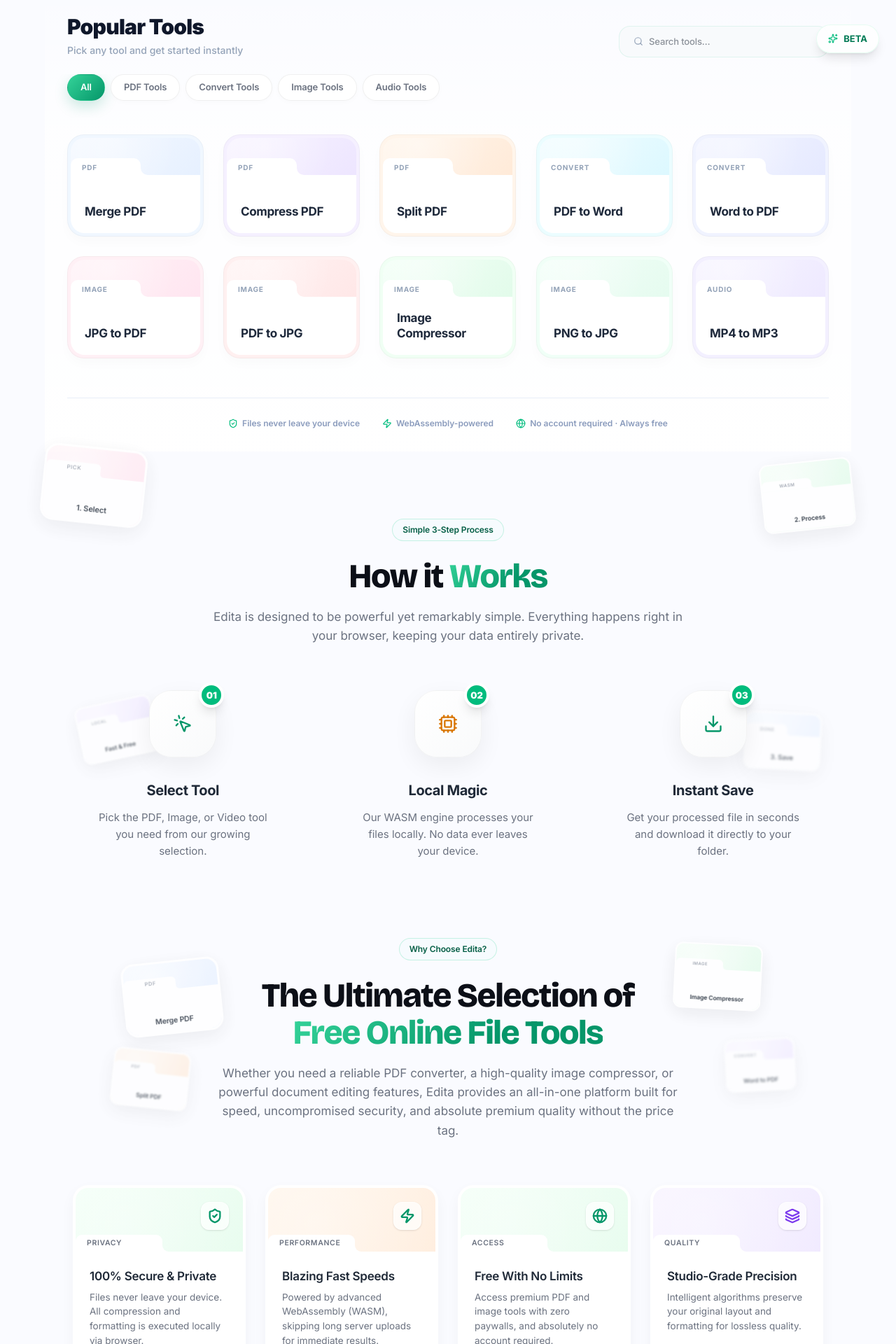
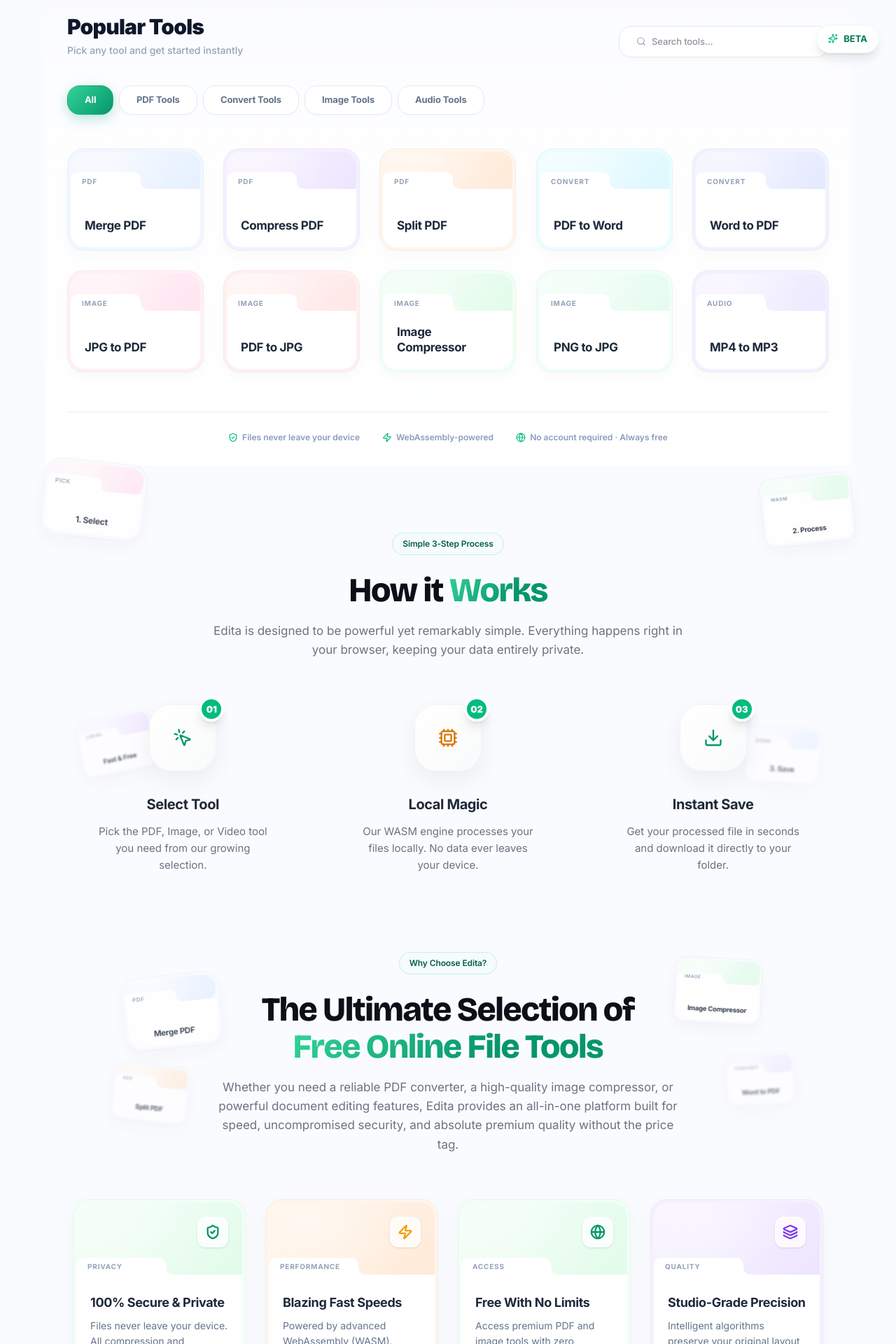
Before and after one commit to siddharth-fr/edita, a Next.js app: page / in a window 1280 px wide. Shown: the part 700-2620 px from the top of the page at 70% size. Built offline with nearby package versions, Linux system fonts and the light colour scheme.

Commit message:
improved some ui

```diff
--- a/src/components/ui/HeroCardGrid.tsx
+++ b/src/components/ui/HeroCardGrid.tsx
@@ -30,27 +30,32 @@
   label, category, gradient, size,
 }: { label: string; category: string; gradient: string; size: number }) => {
   const tabH   = size < 130 ? 14 : 18;
-  const radius = size < 130 ? 12 : 18;
-  const inner  = size < 130 ? 10 : 15;
-  const pad    = size < 130 ? 2  : 3;
-  const fsCat  = size < 130 ? 6  : 7.5;
-  const fsLbl  = size < 130 ? 8.5 : 10.5;
+  const radius = size < 130 ? 14 : 22;
+  const inner  = size < 130 ? 11 : 18;
+  const pad    = size < 130 ? 3  : 4;
+  const fsCat  = size < 130 ? 6.5 : 8;
+  const fsLbl  = size < 130 ? 9.5 : 11.5;
+
+  // Derive a subtle tint from the gradient if possible, or use a neutral blue-tint
+  const shellTint = '#F8FAFF';
 
   return (
     <div style={{ position: 'relative', width: '100%', aspectRatio: '4 / 3' }}>
       <div style={{
         position: 'relative', width: '100%', height: '100%',
-        background: '#ffffff', borderRadius: radius, padding: pad, overflow: 'hidden',
-        boxShadow: '0 8px 28px rgba(0,0,0,0.08), inset 0 1px 0 rgba(255,255,255,0.95)',
+        background: shellTint, borderRadius: radius, padding: pad, overflow: 'hidden',
+        boxShadow: '0 10px 30px rgba(0,0,0,0.04), 0 1px 4px rgba(0,0,0,0.02)',
+        border: '1px solid rgba(0,0,0,0.03)',
       }}>
         {/* Pastel gradient top */}
         <div style={{
           position: 'absolute', inset: pad, borderRadius: inner,
+          bottom: '58%',
           background: gradient, overflow: 'hidden',
         }}>
           <div style={{
             position: 'absolute', inset: 0,
-            background: 'radial-gradient(circle at 28% 20%, rgba(255,255,255,0.55), transparent 68%)',
+            background: 'radial-gradient(circle at 28% 20%, rgba(255,255,255,0.6), transparent 70%)',
           }} />
         </div>
 
@@ -63,23 +68,24 @@
         }}>
           {/* Category notch */}
           <div style={{
-            position: 'absolute', top: -tabH, left: 0, width: '55%', height: tabH,
-            background: '#ffffff', borderRadius: '6px 6px 0 0',
-            padding: `2px 6px 0 8px`, fontSize: fsCat, fontWeight: 600,
-            letterSpacing: '0.07em', color: '#9CA3AF', textTransform: 'uppercase',
+            position: 'absolute', top: -tabH, left: 0, width: '56%', height: tabH,
+            background: '#ffffff', borderRadius: '8px 8px 0 0',
+            padding: `0 6px 0 10px`, fontSize: fsCat, fontWeight: 700,
+            letterSpacing: '0.06em', color: '#94A3B8', textTransform: 'uppercase',
+            display: 'flex', alignItems: 'center'
           }}>
             {category}
           </div>
           {/* Curve seam */}
           <div style={{
-            position: 'absolute', top: -tabH, left: '55%',
-            width: 9, height: tabH, background: 'transparent',
-            boxShadow: `-4px 4px 0 0 #ffffff`, borderRadius: '0 0 0 5px',
+            position: 'absolute', top: -tabH, left: '56%',
+            width: 12, height: tabH, background: 'transparent',
+            boxShadow: `-6px 6px 0 0 #ffffff`, borderRadius: '0 0 0 8px',
           }} />
           {/* Label */}
           <p style={{
-            margin: 0, fontSize: fsLbl, fontWeight: 600,
-            color: '#1F2937', letterSpacing: '-0.01em', lineHeight: 1.3,
+            margin: 0, fontSize: fsLbl, fontWeight: 700,
+            color: '#1E293B', letterSpacing: '-0.025em', lineHeight: 1.3,
           }}>
             {label}
           </p>
--- a/src/components/ui/ToolFooter.tsx
+++ b/src/components/ui/ToolFooter.tsx
@@ -19,21 +19,25 @@
       {blocks.map((block, i) => {
         const gradient = block.gradient || (i === 0 ? 'linear-gradient(135deg,#F3FFF7,#E2FBEA)' : 'linear-gradient(135deg,#F5F9FF,#E6F0FF)');
         const category = block.category || (i === 0 ? 'FEATURES' : 'PRIVACY');
+        const tint = i === 0 ? '#F0FFF7' : '#F0F7FF';
 
         return (
           <div
             key={i}
-            className="group relative w-full bg-white transition-all duration-300 hover:-translate-y-1 flex flex-col shadow-[0_8px_20px_rgba(0,0,0,0.04)] hover:shadow-[0_18px_40px_rgba(0,0,0,0.08)] p-1"
+            className="group relative w-full p-1 transition-all duration-400 hover:-translate-y-2 flex flex-col"
             style={{
-              borderRadius: '22px',
-              border: '1px solid rgba(16, 185, 129, 0.08)',
+              background: tint,
+              borderRadius: '24px',
+              border: '1.5px solid rgba(0,0,0,0.03)',
+              boxShadow: '0 10px 30px rgba(0,0,0,0.03)',
+              willChange: 'transform, box-shadow',
             }}
           >
             {/* PASTEL HEADER */}
             <div
-              className="h-32 w-full relative overflow-hidden shrink-0 transition-all duration-300 group-hover:saturate-[1.08] group-hover:brightness-[1.02]"
+              className="h-32 w-full relative overflow-hidden shrink-0 transition-all duration-300 group-hover:saturate-[1.1] group-hover:brightness-[1.02]"
               style={{
-                borderRadius: '18px 18px 0 0',
+                borderRadius: '20px 20px 0 0',
                 background: gradient,
               }}
             >
@@ -41,22 +45,22 @@
               <div
                 className="absolute inset-0 transition-all duration-300"
                 style={{
-                  background: 'radial-gradient(circle at 28% 20%, rgba(255,255,255,0.35), transparent 70%)',
+                  background: 'radial-gradient(circle at 28% 20%, rgba(255,255,255,0.4), transparent 70%)',
                 }}
               />
 
               {/* Icon Container */}
-              <div className="absolute top-5 right-5 w-10 h-10 bg-white/70 backdrop-blur-md rounded-[12px] flex items-center justify-center shadow-sm border border-white/60 transition-transform duration-300 group-hover:scale-110 group-hover:rotate-3">
+              <div className="absolute top-5 right-5 w-11 h-11 bg-white/75 backdrop-blur-md rounded-xl flex items-center justify-center shadow-sm border border-white/40 transition-transform duration-300 group-hover:scale-110 group-hover:rotate-3">
                 <block.icon size={22} style={{ color: '#059669' }} strokeWidth={2.5} />
               </div>
             </div>
 
             {/* FOLDER BODY (Naturally growing) */}
             <div
-              className="relative bg-white flex flex-grow flex-col justify-start"
+              className="relative bg-white flex flex-grow flex-col justify-start transition-all duration-300"
               style={{
                 marginTop: '-24px',
-                borderRadius: '0 0 18px 18px',
+                borderRadius: '0 0 20px 20px',
                 padding: '28px 20px 24px',
               }}
             >
@@ -69,13 +73,15 @@
                   width: '160px',
                   height: '24px',
                   background: '#ffffff',
-                  borderRadius: '9px 9px 0 0',
-                  padding: '4px 14px 0 20px',
-                  fontSize: '10.5px',
-                  fontWeight: 600,
-                  letterSpacing: '0.06em',
-                  color: '#6B7280',
-                  textTransform: 'uppercase'
+                  borderRadius: '10px 10px 0 0',
+                  padding: '0 14px 0 20px',
+                  fontSize: '10px',
+                  fontWeight: 700,
+                  letterSpacing: '0.08em',
+                  color: '#94A3B8',
+                  textTransform: 'uppercase',
+                  display: 'flex',
+                  alignItems: 'center'
                 }}
               >
                 {category}
@@ -87,11 +93,11 @@
                   position: 'absolute',
                   top: '-24px',
                   left: '160px',
-                  width: '16px',
+                  width: '20px',
                   height: '24px',
                   background: 'transparent',
-                  boxShadow: '-8px 8px 0 0 #ffffff',
-                  borderRadius: '0 0 0 9px'
+                  boxShadow: '-10px 10px 0 0 #ffffff',
+                  borderRadius: '0 0 0 10px'
                 }}
               />
 
@@ -99,9 +105,9 @@
                 style={{
                   fontSize: '18px',
                   fontWeight: 700,
-                  color: '#1F2937',
-                  letterSpacing: '-0.015em',
-                  lineHeight: 1.35,
+                  color: '#1E293B',
+                  letterSpacing: '-0.02em',
+                  lineHeight: 1.3,
                   marginBottom: '10px'
                 }}
               >
@@ -110,7 +116,7 @@
               <div
                 style={{
                   fontSize: '14.5px',
-                  color: '#6B7280',
+                  color: '#64748B',
                   lineHeight: 1.6,
                   fontWeight: 400,
                 }}
--- a/src/components/ui/ToolsHeader.tsx
+++ b/src/components/ui/ToolsHeader.tsx
@@ -67,24 +67,24 @@
               display: 'flex',
               alignItems: 'center',
               gap: 8,
-              padding: '12px 20px',
-              borderRadius: 16,
-              background: '#F8FAFC',
-              border: `1px solid ${active ? '#34D399' : 'rgba(16, 185, 129, 0.1)'}`,
+              padding: '12px 24px',
+              borderRadius: 18,
+              background: '#ffffff',
+              border: `1px solid ${active ? '#10B981' : '#E2E8F0'}`,
               boxShadow: active
-                ? '0 10px 25px rgba(52,211,153,0.08)'
-                : 'none',
+                ? '0 6px 15px rgba(16,185,129,0.06)'
+                : '0 2px 4px rgba(0,0,0,0.02)',
               cursor: 'text',
               transition: 'all 0.3s ease',
               width: '100%',
-              minWidth: '300px', // Changed from { sm: 300 } to '300px' for valid CSS
+              minWidth: '300px',
               maxWidth: 360,
             }}
           >
             <Search
               size={14}
               style={{
-                color: active ? '#34D399' : '#94A3B8',
+                color: active ? '#10B981' : '#94A3B8',
                 flexShrink: 0,
                 transition: 'color 0.2s ease',
               }}
@@ -103,7 +103,7 @@
                 background: 'transparent',
                 fontSize: 13,
                 fontWeight: 500,
-                color: '#1F2937',
+                color: '#1E293B',
                 letterSpacing: '-0.01em',
                 width: '100%',
                 minWidth: 0,
@@ -121,7 +121,7 @@
                 width: active ? 18 : 0,
                 height: active ? 18 : 0,
                 borderRadius: '50%',
-                background: '#E5E7EB',
+                background: '#F1F5F9',
                 border: 'none',
                 cursor: 'pointer',
                 flexShrink: 0,
@@ -132,14 +132,14 @@
                 transition: `width 0.25s ${SPRING}, height 0.25s ${SPRING}, opacity 0.2s ease, transform 0.25s ${SPRING}`,
               }}
             >
-              <X size={10} style={{ color: '#6B7280' }} />
+              <X size={10} style={{ color: '#64748B' }} />
             </button>
           </div>
         </div>
       </div>
 
       {/* ── Bottom Row: Category Filter ── */}
-      <div className="flex items-center gap-2 overflow-x-auto px-10 -mx-10 pb-6 scrollbar-hide" style={{ marginBottom: -16 }}>
+      <div className="flex items-center gap-2 overflow-x-auto px-10 -mx-10 py-4 pb-6 scrollbar-hide" style={{ marginBottom: -16 }}>
         <div
           className="flex items-center gap-2"
           style={{ minWidth: 'max-content' }}
@@ -150,20 +150,24 @@
               <button
                 key={cat}
                 onClick={() => onCategoryChange(cat)}
-                className="transition-all duration-300"
+                className="transition-all duration-400 hover:scale-[1.04] active:scale-[0.96]"
                 style={{
-                  padding: '8px 18px',
-                  borderRadius: 999,
+                  padding: '10px 24px',
+                  borderRadius: 18,
                   fontSize: 13,
-                  fontWeight: 600,
+                  fontWeight: 700,
                   letterSpacing: '-0.01em',
-                  background: isSelected ? 'linear-gradient(135deg, #34D399 0%, #059669 100%)' : '#fff',
-                  color: isSelected ? '#fff' : '#6B7280',
-                  border: `1px solid ${isSelected ? 'transparent' : 'rgba(0,0,0,0.06)'}`,
+                  background: isSelected
+                    ? 'linear-gradient(135deg, #34D399 0%, #059669 100%)'
+                    : '#ffffff',
+                  color: isSelected ? '#ffffff' : '#64748B',
+                  border: isSelected ? '1px solid rgba(5, 150, 105, 0.2)' : '1px solid #E2E8F0',
                   boxShadow: isSelected
-                    ? '0 8px 20px rgba(5,150,105,0.20)'
-                    : '0 2px 8px rgba(0,0,0,0.02)',
+                    ? '0 6px 18px rgba(5, 150, 105, 0.25)'
+                    : '0 2px 4px rgba(0,0,0,0.02)',
                   cursor: 'pointer',
+                  transition: `all 0.4s ${SPRING}`,
+                  willChange: 'transform, box-shadow, background',
                 }}
               >
                 {cat === 'All' ? cat : `${cat} Tools`}
--- a/src/components/ui/WhyUsSection.tsx
+++ b/src/components/ui/WhyUsSection.tsx
@@ -4,8 +4,47 @@
 import { CardFace } from '@/components/ui/HeroCardGrid';
 
 export default function WhyUsSection() {
+  const features = [
+    {
+      icon: <ShieldCheck size={22} style={{ color: '#059669' }} strokeWidth={2.5} />,
+      title: "100% Secure & Private",
+      desc: "Files never leave your device. All compression and formatting is executed locally via browser.",
+      gradient: 'linear-gradient(135deg,#F3FFF7,#E2FBEA)',
+      tint: '#F0FFF7',
+      category: 'PRIVACY',
+      shadow: 'rgba(16, 185, 129, 0.1)'
+    },
+    {
+      icon: <Zap size={22} style={{ color: '#F59E0B' }} strokeWidth={2.5} />,
+      title: "Blazing Fast Speeds",
+      desc: "Powered by advanced WebAssembly (WASM), skipping long server uploads for immediate results.",
+      gradient: 'linear-gradient(135deg,#FFF6EC,#FFEAD8)',
+      tint: '#FFF5EB',
+      category: 'PERFORMANCE',
+      shadow: 'rgba(245, 158, 11, 0.1)'
+    },
+    {
+      icon: <Globe size={22} style={{ color: '#059669' }} strokeWidth={2.5} />,
+      title: "Free With No Limits",
+      desc: "Access premium PDF and image tools with zero paywalls, and absolutely no account required.",
+      gradient: 'linear-gradient(135deg,#F3FFF7,#E2FBEA)',
+      tint: '#F0FFF7',
+      category: 'ACCESS',
+      shadow: 'rgba(16, 185, 129, 0.1)'
+    },
+    {
+      icon: <Layers size={22} style={{ color: '#7C3AED' }} strokeWidth={2.5} />,
+      title: "Studio-Grade Precision",
+      desc: "Intelligent algorithms preserve your original layout and formatting for lossless quality.",
+      gradient: 'linear-gradient(135deg,#F8F4FF,#EDE5FF)',
+      tint: '#F5F0FF',
+      category: 'QUALITY',
+      shadow: 'rgba(124, 58, 237, 0.1)'
+    }
+  ];
+
   return (
-    <section className="w-full max-w-6xl px-4 sm:px-8 mt-12 mb-10">
+    <section className="w-full max-w-6xl px-4 sm:px-8 mt-12 mb-10 mx-auto">
       <div className="text-center max-w-2xl mx-auto mb-16 relative z-0">
         {/* Static Floating Cards decorating the Title */}
         <div className="absolute -left-3 sm:-left-12 lg:-left-32 top-[-10px] sm:top-2 lg:top-8 -rotate-6 opacity-60 sm:opacity-60 lg:opacity-80 scale-[0.55] sm:scale-75 lg:scale-100 origin-center pointer-events-none -z-10" style={{ width: 140, filter: 'blur(0.5px)' }}>
@@ -66,51 +105,27 @@
         </div>
       </div>
 
-      <div className="grid grid-cols-1 md:grid-cols-2 lg:grid-cols-4 gap-6 sm:gap-7 w-full max-w-6xl relative z-10 px-2">
-        {[
-          {
-            icon: <ShieldCheck size={22} style={{ color: '#059669' }} strokeWidth={2.5} />,
-            title: "100% Secure & Private",
-            desc: "Files never leave your device. All compression and formatting is executed locally via browser.",
-            gradient: 'linear-gradient(135deg,#F3FFF7,#E2FBEA)',
-            category: 'PRIVACY'
-          },
-          {
-            icon: <Zap size={22} style={{ color: '#059669' }} strokeWidth={2.5} />,
-            title: "Blazing Fast Speeds",
-            desc: "Powered by advanced WebAssembly (WASM), skipping long server uploads for immediate results.",
-            gradient: 'linear-gradient(135deg,#FFF6EC,#FFEAD8)',
-            category: 'PERFORMANCE'
-          },
-          {
-            icon: <Globe size={22} style={{ color: '#059669' }} strokeWidth={2.5} />,
-            title: "Free With No Limits",
-            desc: "Access premium PDF and image tools with zero paywalls, and absolutely no account required.",
-            gradient: 'linear-gradient(135deg,#F3FFF7,#E2FBEA)',
-            category: 'ACCESS'
-          },
-          {
-            icon: <Layers size={22} style={{ color: '#7C3AED' }} strokeWidth={2.5} />,
-            title: "Studio-Grade Precision",
-            desc: "Intelligent algorithms preserve your original layout and formatting for lossless quality.",
-            gradient: 'linear-gradient(135deg,#F8F4FF,#EDE5FF)',
-            category: 'QUALITY'
-          }
-        ].map((feature, i) => (
+      <div className="grid grid-cols-1 md:grid-cols-2 lg:grid-cols-4 gap-6 sm:gap-7 w-full max-w-6xl relative z-10 px-2 mt-8">
+        {features.map((feature, i) => (
           <div
             key={i}
-            className="group relative w-full bg-white p-1 transition-all duration-300 hover:-translate-y-1 flex flex-col shadow-[0_8px_20px_rgba(0,0,0,0.04)] hover:shadow-[0_18px_40px_rgba(0,0,0,0.08)]"
+            className="group relative w-full p-1 transition-all duration-400 hover:-translate-y-2 flex flex-col"
             style={{
-              borderRadius: '22px',
-              minHeight: '260px',
+              background: feature.tint,
+              borderRadius: '24px',
+              minHeight: '280px',
+              border: '1.5px solid rgba(0,0,0,0.03)',
+              boxShadow: '0 10px 30px rgba(0,0,0,0.03)',
+              willChange: 'transform, box-shadow',
             }}
           >
             {/* PASTEL BACKGROUND */}
             <div
-              className="absolute overflow-hidden transition-all duration-300 group-hover:saturate-[1.08] group-hover:brightness-[1.02]"
+              className="absolute overflow-hidden transition-all duration-300 group-hover:saturate-[1.1] group-hover:brightness-[1.02]"
               style={{
                 inset: '4px',
-                borderRadius: '18px',
+                bottom: '60%',
+                borderRadius: '20px 20px 0 0',
                 background: feature.gradient,
               }}
             >
@@ -118,33 +133,33 @@
               <div
                 className="absolute inset-0 transition-all duration-300"
                 style={{
-                  background: 'radial-gradient(circle at 28% 20%, rgba(255,255,255,0.35), transparent 70%)',
+                  background: 'radial-gradient(circle at 28% 20%, rgba(255,255,255,0.4), transparent 70%)',
                 }}
               />
               {/* AMBIENT LIGHT HOVER */}
               <div
                 className="absolute inset-0 transition-all duration-300 opacity-0 group-hover:opacity-100"
                 style={{
-                  background: 'radial-gradient(circle at 28% 20%, rgba(255,255,255,0.55), transparent 65%)',
+                  background: 'radial-gradient(circle at 28% 20%, rgba(255,255,255,0.6), transparent 65%)',
                 }}
               />
 
               {/* Icon */}
-              <div className="absolute top-5 right-5 w-10 h-10 bg-white/70 backdrop-blur-md rounded-[12px] flex items-center justify-center shadow-sm border border-white/60 transition-transform duration-300 group-hover:scale-110 group-hover:rotate-3">
+              <div className="absolute top-5 right-5 w-11 h-11 bg-white/75 backdrop-blur-md rounded-xl flex items-center justify-center shadow-sm border border-white/40 transition-transform duration-300 group-hover:scale-110 group-hover:rotate-3">
                 {feature.icon}
               </div>
             </div>
 
             {/* FOLDER BODY */}
             <div
-              className="absolute bg-white flex flex-col justify-start"
+              className="absolute bg-white flex flex-col justify-start transition-all duration-300"
               style={{
                 bottom: '4px',
                 left: '4px',
                 right: '4px',
-                height: '62%',
-                borderRadius: '0 0 18px 18px',
-                padding: '24px 20px 20px',
+                height: '60%',
+                borderRadius: '0 0 20px 20px',
+                padding: '28px 20px 20px',
               }}
             >
               {/* CATEGORY NOTCH */}
@@ -153,16 +168,18 @@
                   position: 'absolute',
                   top: '-24px',
                   left: 0,
-                  width: '52%',
+                  width: '54%',
                   height: '24px',
                   background: '#ffffff',
-                  borderRadius: '9px 9px 0 0',
-                  padding: '4px 14px 0 16px',
-                  fontSize: '10.5px',
-                  fontWeight: 600,
-                  letterSpacing: '0.06em',
-                  color: '#6B7280',
-                  textTransform: 'uppercase'
+                  borderRadius: '10px 10px 0 0',
+                  padding: '0 14px 0 16px',
+                  fontSize: '10px',
+                  fontWeight: 700,
+                  letterSpacing: '0.08em',
+                  color: '#94A3B8',
+                  textTransform: 'uppercase',
+                  display: 'flex',
+                  alignItems: 'center'
                 }}
               >
                 {feature.category}
@@ -173,32 +190,32 @@
                 style={{
                   position: 'absolute',
                   top: '-24px',
-                  left: '52%',
-                  width: '16px',
+                  left: '54%',
+                  width: '20px',
                   height: '24px',
                   background: 'transparent',
-                  boxShadow: '-8px 8px 0 0 #ffffff',
-                  borderRadius: '0 0 0 9px'
+                  boxShadow: '-10px 10px 0 0 #ffffff',
+                  borderRadius: '0 0 0 10px'
                 }}
               />
 
               <div
                 style={{
-                  fontSize: '17px',
-                  fontWeight: 600,
-                  color: '#1F2937',
-                  letterSpacing: '-0.015em',
-                  lineHeight: 1.35,
-                  marginBottom: '8px'
+                  fontSize: '18px',
+                  fontWeight: 700,
+                  color: '#1E293B',
+                  letterSpacing: '-0.02em',
+                  lineHeight: 1.3,
+                  marginBottom: '10px'
                 }}
               >
                 {feature.title}
               </div>
               <div
                 style={{
-                  fontSize: '13.5px',
-                  color: '#6B7280',
-                  lineHeight: 1.55,
+                  fontSize: '14px',
+                  color: '#64748B',
+                  lineHeight: 1.6,
                   fontWeight: 400,
                 }}
               >
```
Also changed, not shown: src/app/how-it-works/HowItWorksClient.tsx (+36 -27 lines).
